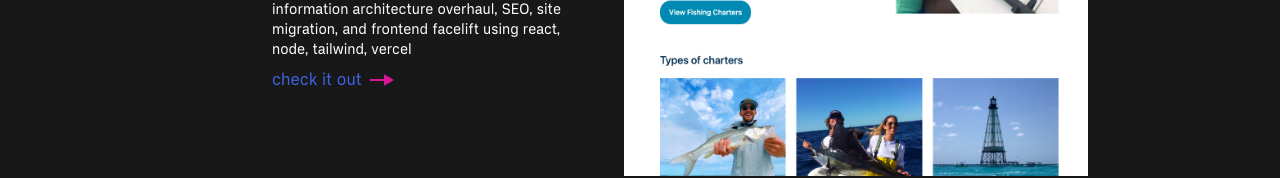
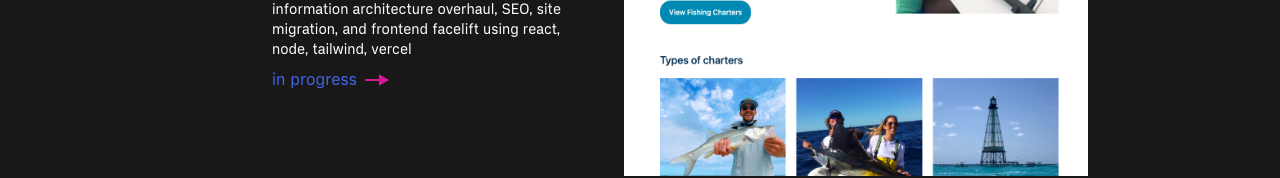
Before and after one commit to gabewolford/react-portfolio, a React (Vite) app: page /work in a window 1280 px wide. Shown: the part 408-586 px from the top of the page. Built offline with nearby package versions, Linux system fonts and the light colour scheme.

Commit message:
changed link to in progress

```diff
--- a/src/components/WorkPage/index.jsx
+++ b/src/components/WorkPage/index.jsx
@@ -53,7 +53,7 @@ export default function WorkPage() {
                         <p className="text-sm mb-2">information architecture overhaul, SEO, site migration, and frontend facelift using react, node, tailwind, vercel</p>
                         <div className="flex items-center">
                             <a href="https://staging-islamorada-fishing.vercel.app/" target="_blank">
-                                <span className="text-blue text-md hover:text-pink hover:underline hover:underline-offset-8 hover:decoration-2">check it out</span>
+                                <span className="text-blue text-md hover:text-pink hover:underline hover:underline-offset-8 hover:decoration-2">in progress</span>
                             </a>
                             <a href="https://staging-islamorada-fishing.vercel.app/" target="_blank">
                                 <img className="w-6 ml-2" src={rightArrow} alt='right arrow'/>
```
